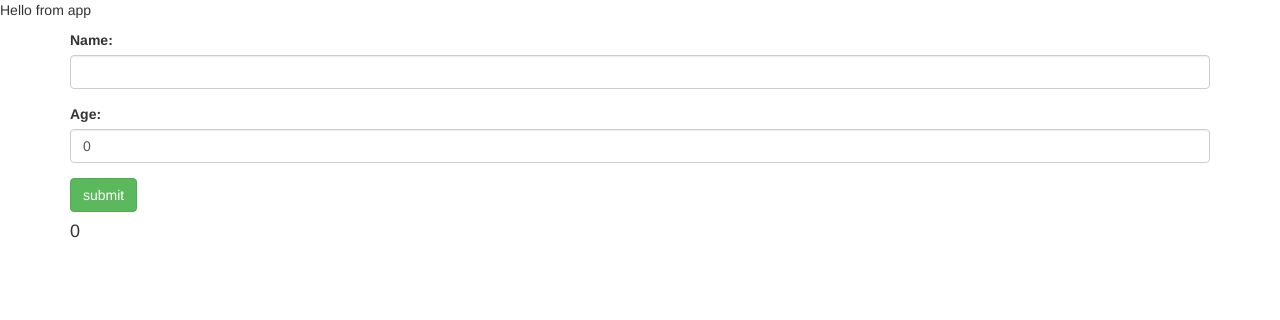
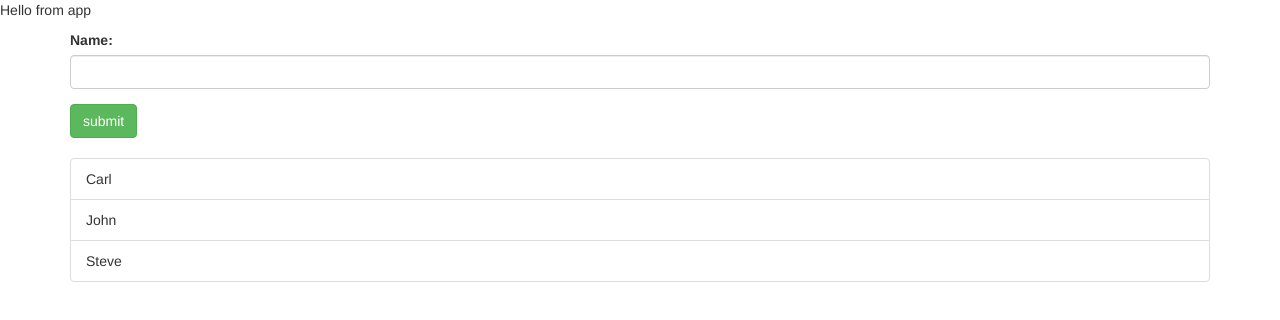
Before and after one commit to mfathei/angularapp, an Angular app: page / in a window 1280 px wide. Shown: the top 320 px of the page. Built offline with nearby package versions, Linux system fonts and the light colour scheme.

Commit message:
Form Submission

```diff
--- a/src/app/components/sandbox/sandbox.component.ts
+++ b/src/app/components/sandbox/sandbox.component.ts
@@ -5,19 +5,17 @@ import { Component } from '@angular/core';
     template: `
         <h4>{{ text }}</h4>
         <div class="container">
-            <form>
+            <form (submit)="onSubmit()">
                 <div class="form-group">
                     <label>Name:</label>
                     <input type="text" [(ngModel)]="name" class="form-control" name="name">
                 </div>
-                <div class="form-group">
-                    <label>Age:</label>
-                    <input type="number" [(ngModel)]="age" class="form-control" name="age">
-                </div>
                 <input type="submit" value="submit" class="btn btn-success">
             </form>
-            <h4>{{ name }}</h4>
-            <h4>{{ age }}</h4>
+            <br>
+            <ul class="list-group">
+                <li class="list-group-item" *ngFor="let user of users">{{ user }}</li>
+            </ul>
         </div>
     `
 })
@@ -25,6 +23,11 @@ import { Component } from '@angular/core';
 export class SandboxComponent {
 
     name: string = '';
-    age: number = 0;
+    users: string[] = ['Carl', 'John', 'Steve'];
+
+    onSubmit() {
+        this.users.push(this.name);
+        this.name = '';
+    }
 
 }
```
